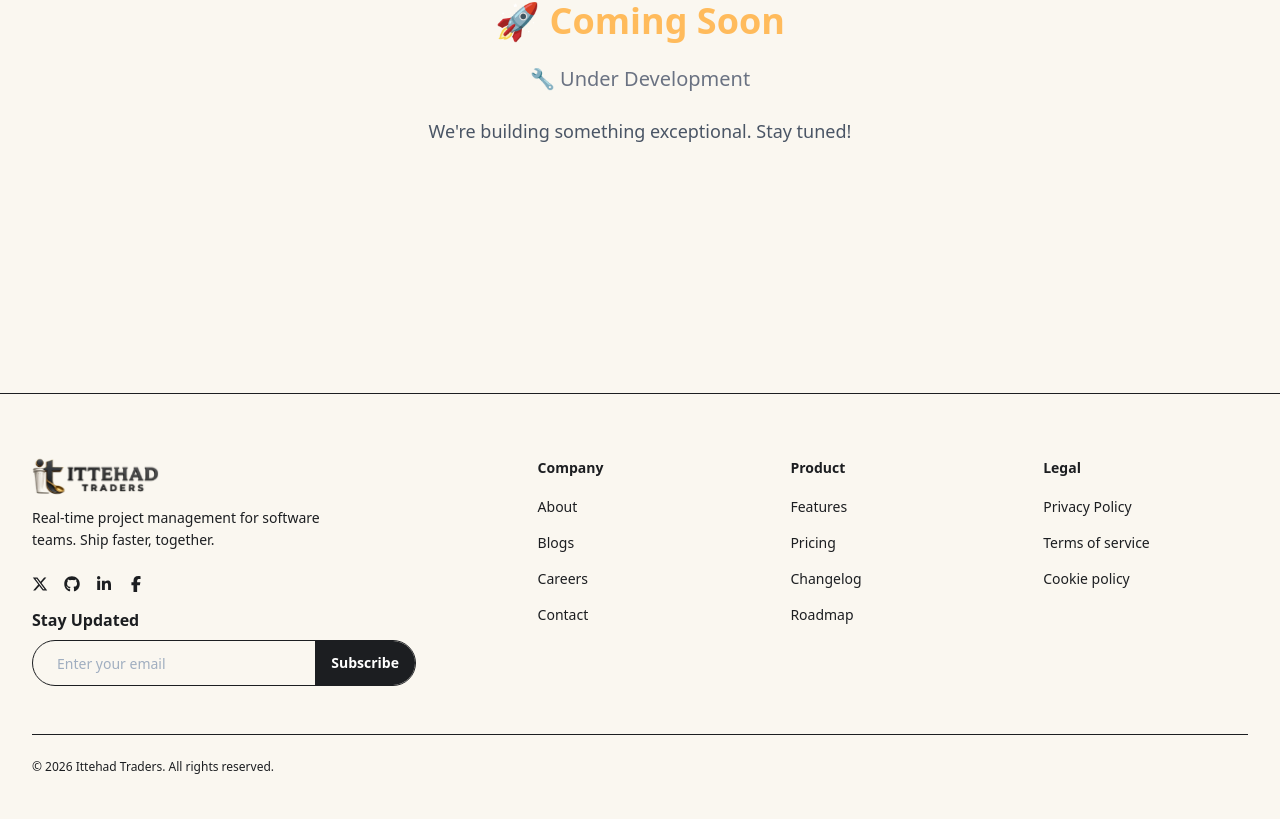
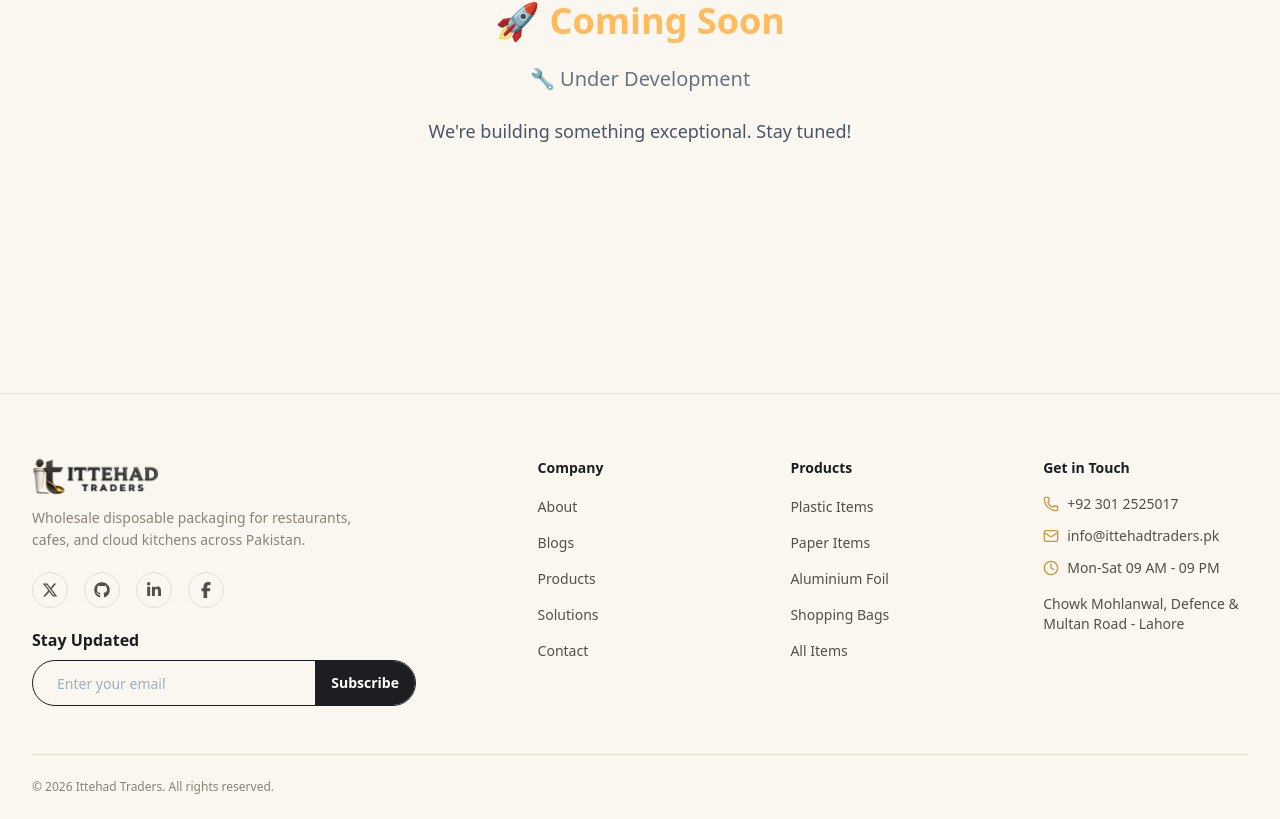
Before and after one commit to awaisfaryad25/IttehadTraders, a Next.js app: page / in a window 1280 px wide. Shown: the part 3043-3862 px from the top of the page. Built offline with nearby package versions, Linux system fonts and the light colour scheme.

Commit message:
pages created & footer updated

```diff
--- /dev/null
+++ b/src/app/(public)/about/page.tsx
@@ -0,0 +1,21 @@
+import React from "react";
+
+const page = () => {
+  return (
+    <main className="bg-background text-foreground">
+      <section className="min-h-[80vh] h-full px-6">
+        <div className="flex flex-col items-center justify-center gap-6 min-h-[80vh] text-center">
+          <h1 className="text-4xl font-bold text-[#FFBB5C]">🚀 Coming Soon</h1>
+          <h3 className="text-xl font-medium text-gray-500">🔧 Under Development</h3>
+          <p className="text-lg text-gray-600">We're building something exceptional. Stay tuned!</p>
+        </div>
+      </section>
+      <section className="bg-whit px-6 py-8 md:py-12 lg:px-8">
+        <div className="mx-auto w-full max-w-7xl">
+        </div>
+      </section>
+    </main>
+  );
+};
+
+export default page;
--- /dev/null
+++ b/src/app/(public)/blog/page.tsx
@@ -0,0 +1,21 @@
+import React from 'react'
+
+const page = () => {
+  return (
+    <main className="bg-background text-foreground">
+      <section className="min-h-[80vh] h-full px-6">
+        <div className="flex flex-col items-center justify-center gap-6 min-h-[80vh] text-center">
+          <h1 className="text-4xl font-bold text-[#FFBB5C]">🚀 Coming Soon</h1>
+          <h3 className="text-xl font-medium text-gray-500">🔧 Under Development</h3>
+          <p className="text-lg text-gray-600">We're building something exceptional. Stay tuned!</p>
+        </div>
+      </section>
+      <section className="bg-whit px-6 py-8 md:py-12 lg:px-8">
+        <div className="mx-auto w-full max-w-7xl">
+        </div>
+      </section>
+    </main>
+  )
+}
+
+export default page
--- a/src/app/(public)/components/global/Footer.jsx
+++ /dev/null
@@ -1,76 +0,0 @@
-// components/footer/Footer.tsx
-import Link from "next/link";
-import MainLogo from "./MainLogo";
-import SocialLinks from "./SocialLinks";
-import Newsletter from "./Newsletter";
-
-const footerLinks = {
-  Company: [
-    { label: "About", href: "/about" },
-    { label: "Blogs", href: "/blog" },
-    { label: "Careers", href: "/careers" },
-    { label: "Contact", href: "/contact" },
-  ],
-  Product: [
-    { label: "Features", href: "#features" },
-    { label: "Pricing", href: "#pricing" },
-    { label: "Changelog", href: "/changelog" },
-    { label: "Roadmap", href: "/roadmap" },
-  ],
-  Legal: [
-    { label: "Privacy Policy", href: "/privacy-policy" },
-    { label: "Terms of service", href: "/terms-of-service" },
-    { label: "Cookie policy", href: "/cookies" },
-  ],
-};
-
-const Footer = () => {
-  return (
-    <footer className="bg-muted/40 border-t border-border px-6 lg:px-8 pt-16 pb-6">
-      <div className="w-full max-w-7xl mx-auto">
-        <div className="grid gap-12 md:grid-cols-5">
-          {/* Brand */}
-          <div className="md:col-span-2 space-y-3">
-            <MainLogo />
-            <p className="mb-6 max-w-xs text-sm leading-relaxed text-muted-foreground">
-              Real-time project management for software teams. Ship faster,
-              together.
-            </p>
-
-            <SocialLinks />
-            <div className="mt-4">
-              <Newsletter />
-            </div>
-          </div>
-
-          {/* Links */}
-          {Object.entries(footerLinks).map(([group, links]) => (
-            <div key={group}>
-              <h4 className="mb-4 text-sm font-semibold">{group}</h4>
-              <ul className="space-y-3">
-                {links.map((l) => (
-                  <li key={l.href}>
-                    <Link
-                      href={l.href}
-                      className="text-sm text-text hover:text-foreground"
-                    >
-                      {l.label}
-                    </Link>
-                  </li>
-                ))}
-              </ul>
-            </div>
-          ))}
-        </div>
-
-        <div className="mt-12 flex flex-col items-center justify-between gap-4 border-t border-border pt-6 sm:flex-row">
-          <p className="text-xs">
-            © {new Date().getFullYear()} Ittehad Traders. All rights reserved.
-          </p>
-        </div>
-      </div>
-    </footer>
-  );
-};
-
-export default Footer;
--- /dev/null
+++ b/src/app/(public)/components/global/Footer.tsx
@@ -0,0 +1,102 @@
+// components/footer/Footer.tsx
+import Link from "next/link";
+import MainLogo from "./MainLogo";
+import SocialLinks from "./SocialLinks";
+import Newsletter from "./Newsletter";
+import { Phone, Mail, MapPin, type LucideIcon, Clock } from "lucide-react";
+
+type FooterLink = { label: string; href: string };
+type ContactItem = { icon: LucideIcon; text: string; href?: string };
+
+const footerLinks: Record<string, FooterLink[]> = {
+  Company: [
+    { label: "About", href: "/about" },
+    { label: "Blogs", href: "/blog" },
+    { label: "Products", href: "/products" },
+    { label: "Solutions", href: "/#solutions" },
+    { label: "Contact", href: "/contact" },
+  ],
+  Products: [
+    { label: "Plastic Items", href: "/products#containers" },
+    { label: "Paper Items", href: "/products#cups" },
+    { label: "Aluminium Foil", href: "/products#bags-wrap" },
+    { label: "Shopping Bags", href: "/products#bags-wrap" },
+    { label: "All Items", href: "/products" },
+  ],
+};
+
+const contactInfo: ContactItem[] = [
+  { icon: Phone, text: "+92 301 2525017", href: "tel:+923012525017" }, // TODO: real number
+  { icon: Mail, text: "info@ittehadtraders.pk", href: "mailto:info@ittehadtraders.pk" }, // TODO: real email
+  { icon: Clock, text: "Mon-Sat 09 AM - 09 PM" },
+];
+
+function FooterLinkGroup({ title, links }: { title: string; links: FooterLink[] }) {
+  return (
+    <div>
+      <h4 className="mb-4 text-sm font-semibold text-onyx">{title}</h4>
+      <ul className="space-y-3">
+        {links.map((l) => (
+          <li key={l.label}>
+            <Link href={l.href} className="text-sm text-charcoal hover:text-gold">
+              {l.label}
+            </Link>
+          </li>
+        ))}
+      </ul>
+    </div>
+  );
+}
+
+function ContactRow({ icon: Icon, text, href }: ContactItem) {
+  const content = (
+    <span className="flex items-center gap-2 text-sm text-charcoal hover:text-gold">
+      <Icon className="size-4 text-gold" />
+      {text}
+    </span>
+  );
+  return <li>{href ? <a href={href} className="hover:text-onyx">{content}</a> : content}</li>;
+}
+
+const Footer = () => {
+  return (
+    <footer className="border-t border-hairline bg-ivory px-6 pb-6 pt-16 lg:px-8">
+      <div className="mx-auto w-full max-w-7xl">
+        {/* Column count = 2 (brand) + link groups + 1 (contact) — update grid-cols below if that changes */}
+        <div className="grid grid-cols-2 gap-12 md:grid-cols-3 lg:grid-cols-5">
+          <div className="space-y-3 col-span-2">
+            <MainLogo />
+            <p className="mb-5 max-w-xs text-sm leading-relaxed text-stone">
+              Wholesale disposable packaging for restaurants, cafes, and
+              cloud kitchens across Pakistan.
+            </p>
+            <SocialLinks />
+            <div className="mt-5">
+              <Newsletter />
+            </div>
+          </div>
+
+          {Object.entries(footerLinks).map(([group, links]) => (
+            <FooterLinkGroup key={group} title={group} links={links} />
+          ))}
+
+          <div>
+            <h4 className="mb-4 text-sm font-semibold text-onyx">Get in Touch</h4>
+            <ul className="space-y-3 mb-4">
+              {contactInfo.map((item) => (
+                <ContactRow key={item.text} {...item} />
+              ))}
+            </ul>
+            <p className="text-sm text-charcoal">Chowk Mohlanwal, Defence & Multan Road - Lahore</p>
+          </div>
+        </div>
+
+        <div className="mt-12 flex flex-col items-center justify-between gap-4 border-t border-hairline pt-6 text-xs text-stone sm:flex-row">
+          <p>© {new Date().getFullYear()} Ittehad Traders. All rights reserved.</p>
+        </div>
+      </div>
+    </footer>
+  );
+};
+
+export default Footer;
--- a/src/app/(public)/components/global/SocialLinks.tsx
+++ b/src/app/(public)/components/global/SocialLinks.tsx
@@ -1,46 +1,28 @@
 import { FaGithub, FaLinkedinIn, FaXTwitter, FaFacebookF, } from "react-icons/fa6";
+
+const socialLinks = [
+  { icon: FaXTwitter, href: "https://twitter.com", label: "Twitter" },
+  { icon: FaGithub, href: "https://github.com", label: "GitHub" },
+  { icon: FaLinkedinIn, href: "https://linkedin.com", label: "LinkedIn" },
+  { icon: FaFacebookF, href: "https://facebook.com/ittehadtraderz", label: "Facebook" },
+];
 
 const SocialLinks = () => {
   return (
     <div>
       <div className=" flex items-center gap-4">
-        <a
-          href="https://twitter.com"
+        {socialLinks.map(({ icon: Icon, href, label }) => (
+          <a           key={label}
+          href={href}
           target="_blank"
           rel="noopener noreferrer"
-          className="text-muted-foreground hover:text-foreground"
-          aria-label="Twitter"
-        >
-          <FaXTwitter />
-        </a>
+          aria-label={label}
+          className="flex size-9 items-center justify-center rounded-full border border-hairline text-charcoal transition-colors hover:border-gold hover:bg-gold hover:text-white"
+          >
+            <Icon className="size-4" />
+          </a>
+        ) )}
 
-        <a
-          href="https://github.com"
-          target="_blank"
-          rel="noopener noreferrer"
-          className="text-muted-foreground hover:text-foreground"
-          aria-label="GitHub"
-        >
-          <FaGithub />
-        </a>
-        <a
-          href="https://linkedin.com"
-          target="_blank"
-          rel="noopener noreferrer"
-          className="text-muted-foreground hover:text-[#0a66c2]"
-          aria-label="LinkedIn"
-        >
-          <FaLinkedinIn />
-        </a>
-        <a
-          href="https:/facebook.com/ittehadtraderz"
-          target="_blank"
-          rel="noopener noreferrer"
-          className="text-muted-foreground hover:text-[#0866ff]"
-          aria-label="LinkedIn"
-        >
-          <FaFacebookF />
-        </a>
       </div>
     </div>
   );
--- /dev/null
+++ b/src/app/(public)/contact/page.tsx
@@ -0,0 +1,21 @@
+import React from 'react'
+
+const page = () => {
+  return (
+    <main className="bg-background text-foreground">
+      <section className="min-h-[80vh] h-full px-6">
+        <div className="flex flex-col items-center justify-center gap-6 min-h-[80vh] text-center">
+          <h1 className="text-4xl font-bold text-[#FFBB5C]">🚀 Coming Soon</h1>
+          <h3 className="text-xl font-medium text-gray-500">🔧 Under Development</h3>
+          <p className="text-lg text-gray-600">We're building something exceptional. Stay tuned!</p>
+        </div>
+      </section>
+      <section className="bg-whit px-6 py-8 md:py-12 lg:px-8">
+        <div className="mx-auto w-full max-w-7xl">
+        </div>
+      </section>
+    </main>
+  )
+}
+
+export default page
--- a/src/app/(public)/page.tsx
+++ b/src/app/(public)/page.tsx
@@ -10,7 +10,6 @@ const LandingPage = () => {
   return (
     <>
       <main className="bg-background text-foreground">
-        {/* <Hero /> */}
         <HeroSection/>
         <TrustedBy/>
         <ProductsMarquee/>
--- /dev/null
+++ b/src/app/(public)/products/page.tsx
@@ -0,0 +1,21 @@
+import React from 'react'
+
+const page = () => {
+  return (
+    <main className="bg-background text-foreground">
+      <section className="min-h-[80vh] h-full px-6">
+        <div className="flex flex-col items-center justify-center gap-6 min-h-[80vh] text-center">
+          <h1 className="text-4xl font-bold text-[#FFBB5C]">🚀 Coming Soon</h1>
+          <h3 className="text-xl font-medium text-gray-500">🔧 Under Development</h3>
+          <p className="text-lg text-gray-600">We're building something exceptional. Stay tuned!</p>
+        </div>
+      </section>
+      <section className="bg-whit px-6 py-8 md:py-12 lg:px-8">
+        <div className="mx-auto w-full max-w-7xl">
+        </div>
+      </section>
+    </main>
+  )
+}
+
+export default page
```
